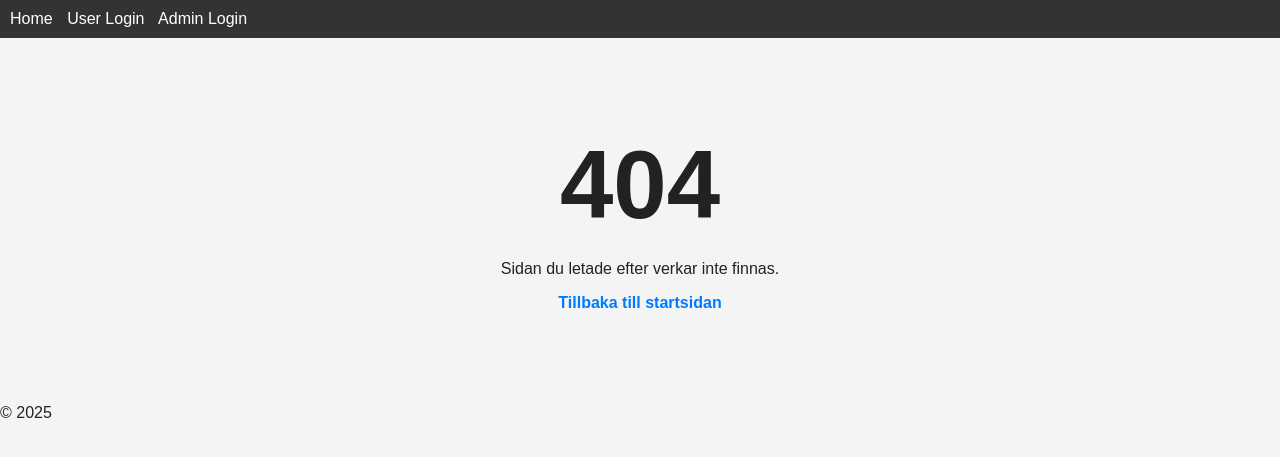
After one commit to Mr-cool08/JK-utbildnings-intyg, a Flask app: template templates/404.html in a window 1280 px wide. The commit adds this page. Shown: the top 457 px of the page. Run offline with Flask 3, Linux system fonts and the light colour scheme; the template is opened without the code that fills it, so the values that code supplies are empty.

```diff
--- a/main.py
+++ b/main.py
@@ -195,6 +195,12 @@ def logout():
     session.pop('personnummer', None)
     return redirect('/')
 
+
+@app.errorhandler(404)
+def page_not_found(_):
+    """Visa en användarvänlig 404-sida när en sida saknas."""
+    return render_template('404.html'), 404
+
 if __name__ == '__main__':
     functions.create_database()
     functions.create_test_user()  # Skapa en testanvändare vid start
--- a/static/css/base.css
+++ b/static/css/base.css
@@ -115,3 +115,23 @@ a.license-link:hover {
     background: #007bff;
     color: #fff;
 }
+
+.not-found {
+    text-align: center;
+    padding: 60px 20px;
+}
+
+.not-found h1 {
+    font-size: 96px;
+    margin: 0 0 20px;
+}
+
+.not-found a {
+    color: #007bff;
+    text-decoration: none;
+    font-weight: 600;
+}
+
+.not-found a:hover {
+    text-decoration: underline;
+}
--- /dev/null
+++ b/templates/404.html
@@ -0,0 +1,11 @@
+{% extends 'base.html' %}
+
+{% block title %}Sidan hittades inte{% endblock %}
+
+{% block content %}
+<div class="not-found">
+    <h1>404</h1>
+    <p>Sidan du letade efter verkar inte finnas.</p>
+    <a href="/">Tillbaka till startsidan</a>
+</div>
+{% endblock %}
```
Also changed, not shown: tests/test_main.py (+8 -0 lines).
